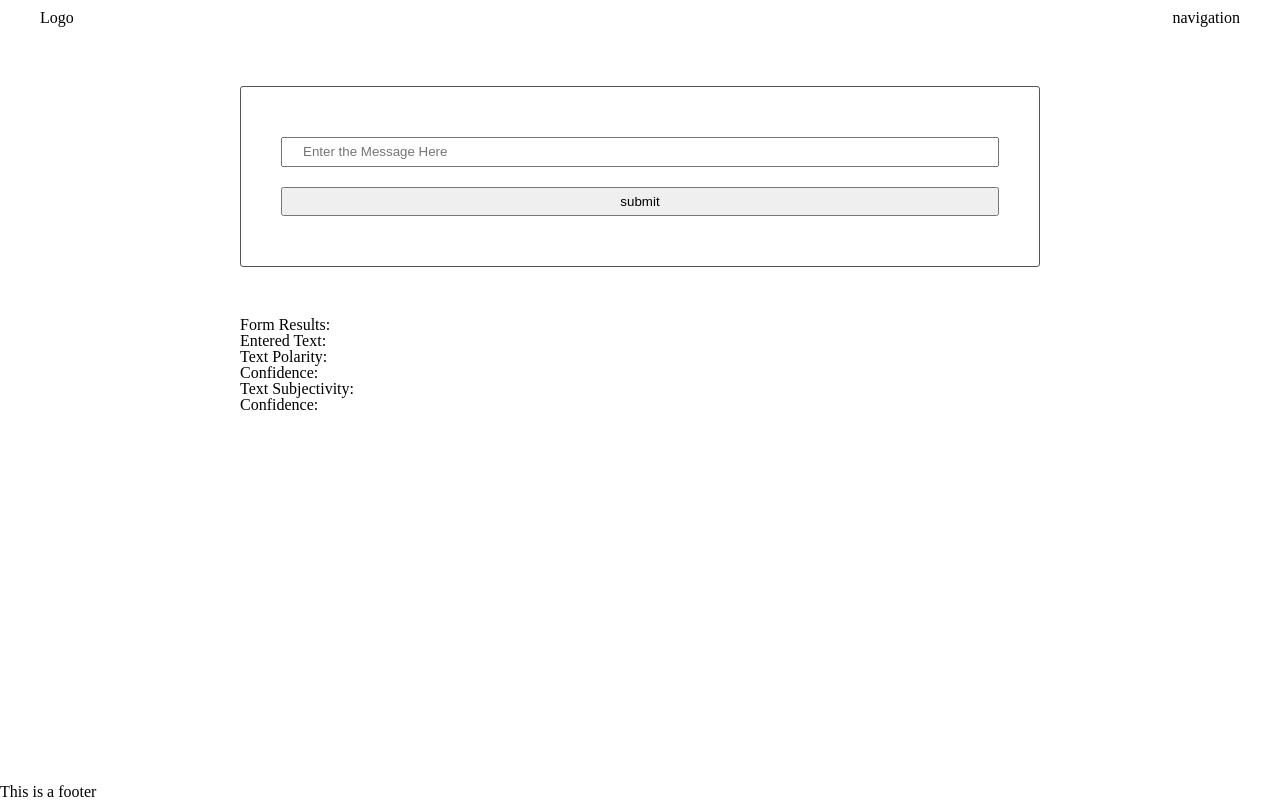
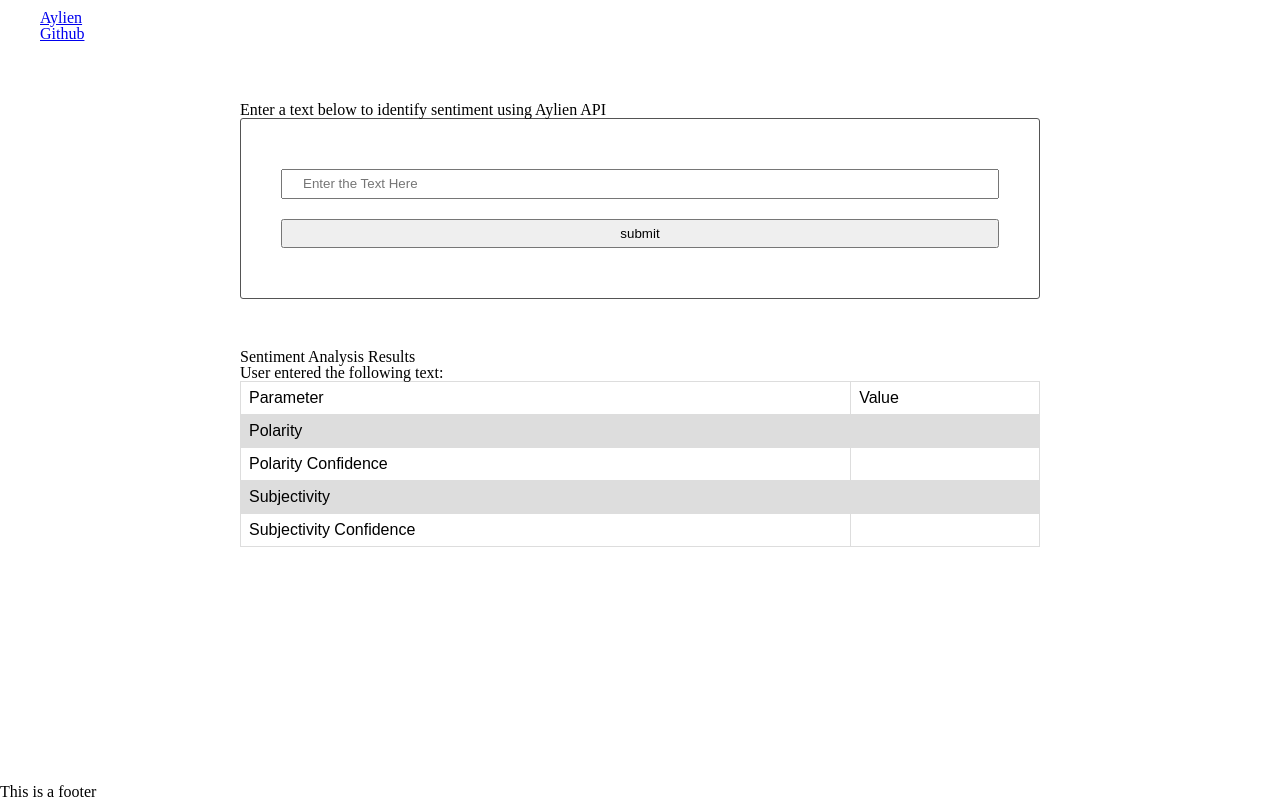
Before and after one commit to poulamiguha7/evaluate-news-nlp, a website built with webpack: page src/client/views/index.html in a window 1280 px wide. Built offline with nearby package versions, Linux system fonts and the light colour scheme.

Commit message:
Final copy for review

```diff
--- a/package.json
+++ b/package.json
@@ -3,7 +3,7 @@
   "version": "1.0.0",
   "main": "index.js",
   "scripts": {
-    "test": "echo \"Error: no test specified\" && exit 1",
+    "test": "jest",
     "start": "node src/server/index.js",
     "build-prod": "webpack --config webpack.prod.js",
     "build-dev": "webpack-dev-server  --config webpack.dev.js --open"
@@ -28,12 +28,14 @@
     "clean-webpack-plugin": "^3.0.0",
     "css-loader": "^3.6.0",
     "html-webpack-plugin": "^3.2.0",
+    "jest": "^26.0.1",
     "mini-css-extract-plugin": "^0.9.0",
     "node-sass": "^4.14.1",
     "optimize-css-assets-webpack-plugin": "^5.0.3",
     "sass-loader": "^8.0.2",
     "style-loader": "^1.2.1",
     "terser-webpack-plugin": "^1.4.4",
-    "webpack-dev-server": "^3.11.0"
+    "webpack-dev-server": "^3.11.0",
+    "workbox-webpack-plugin": "^5.1.3"
   }
 }
--- a/src/client/styles/base.scss
+++ b/src/client/styles/base.scss
@@ -12,3 +12,19 @@ section {
     max-width: 800px;
     margin: 50px auto;
 }
+
+table {
+    font-family: arial, sans-serif;
+    border-collapse: collapse;
+    width: 100%;
+  }
+
+  td, th {
+    border: 1px solid #dddddd;
+    text-align: left;
+    padding: 8px;
+  }
+
+  tr:nth-child(even) {
+    background-color: #dddddd;
+  }
--- a/src/client/styles/header.scss
+++ b/src/client/styles/header.scss
@@ -3,3 +3,14 @@ header {
     justify-content: space-between;
     padding: 10px 40px;
 }
+
+ul {
+    list-style-type: none;
+    margin: 0;
+    padding: 0;
+    width: 60px;
+  }
+
+  li a {
+    display: block;
+  }
--- a/src/client/views/index.html
+++ b/src/client/views/index.html
@@ -6,47 +6,60 @@
     </head>
     <body>
         <header>
-            <div class="">
-                Logo
-            </div>
-            <div class="">
-                navigation
+            <div class="navigation">
+                <ul>
+                    <li><a href="https://aylien.com/text-api/">Aylien</a></li>
+                    <li><a href="https://github.com/poulamiguha7/evaluate-news-nlp">Github</a></li>
+                  </ul>
             </div>
         </header>
-
         <main>
             <section>
+                <h3>Enter a text below to identify sentiment using Aylien API </h3>
                 <form class="" onsubmit="return Client.handleSubmit(event)">
-                    <input id="name" type="text" name="input" value="" placeholder="Enter the Message Here">
+                    <input id="name" type="text" name="input" value="" placeholder="Enter the Text Here">
                     <input type="submit" name="" value="submit" onclick="return Client.handleSubmit(event)" onsubmit="return Client.handleSubmit(event)">
                 </form>
             <section>
             <section>
-                <strong>Form Results:</strong>
-                <div id="results">
-                    <h2>Entered Text:</h3>
-                    <p id="mytext"></p>
-                    <ul>
-                        <li>
-                          <h3>Text Polarity:</h3>
-                          <p id="text_polarity"></p>
-                          <h4>Confidence:</h4>
-                          <p id="text_polarity_confidence"></p>
-                        </li>
-                        <li>
-                          <h3>Text Subjectivity:</h3>
-                          <p id="text_subjectivity"></p>
-                          <h4>Confidence:</h4>
-                          <p id="text_subjectivity_confidence"></p>
-                        </li>
-                      </ul>
-                </div>
-
+                <h1>Sentiment Analysis Results</h1>
+                <h2>User entered the following text:</h2>
+                <h3 id="mytext"></h2>
+<table>
+  <tr>
+    <th>Parameter</th>
+    <th>Value</th>
+  </tr>
+  <tr>
+    <td>Polarity</td>
+    <td id="text_polarity"></td>
+  </tr>
+  <tr>
+    <td>Polarity Confidence</td>
+    <td id="text_polarity_confidence"></td>
+  </tr>
+  <tr>
+    <td>Subjectivity</td>
+    <td id="text_subjectivity"></td>
+  </tr>
+  <tr>
+    <td>Subjectivity Confidence</td>
+    <td id="text_subjectivity_confidence"></td>
+  </tr>
+</table>
             </section>
         </main>
         <footer>
             <p>This is a footer</p>
         </footer>
-
+<script>
+            // Check that service workers are supported
+            if ('serviceWorker' in navigator) {
+                // Use the window load event to keep the page load performant
+                window.addEventListener('load', () => {
+                    navigator.serviceWorker.register('/service-worker.js');
+                });
+            }
+</script>
     </body>
 </html>
--- a/webpack.prod.js
+++ b/webpack.prod.js
@@ -4,6 +4,7 @@ const HtmlWebPackPlugin = require("html-webpack-plugin");
 const MiniCssExtractPlugin = require('mini-css-extract-plugin');
 const OptimizeCSSAssetsPlugin = require('optimize-css-assets-webpack-plugin');
 const TerserPlugin = require('terser-webpack-plugin');
+const WorkboxPlugin = require('workbox-webpack-plugin');
 
 module.exports = {
     entry: './src/client/index.js',
@@ -28,7 +29,8 @@ module.exports = {
         }),
         new MiniCssExtractPlugin({
             filename: "[name].css"
-        })
+        }),
+        new WorkboxPlugin.GenerateSW()
     ],
     output: {
         libraryTarget: 'var',
```
Also changed, not shown: src/client/js/testUserData.test.js (added, +13 -0 lines), 1 other file.
